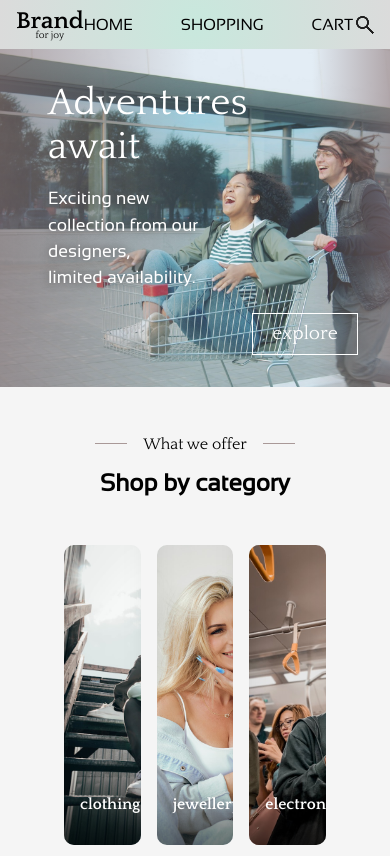
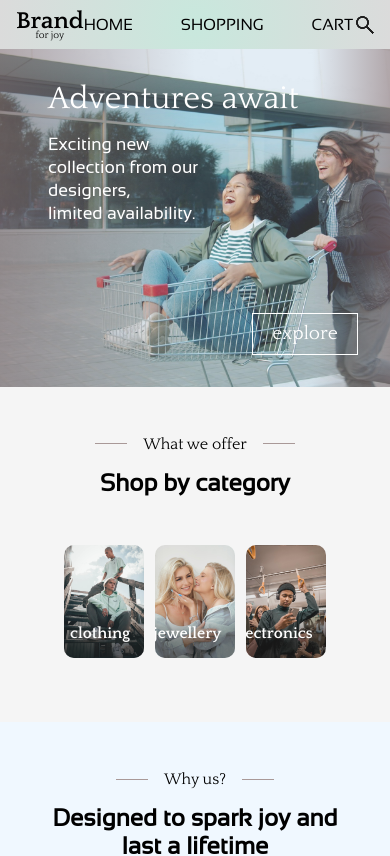
Before and after one commit to Katalout/shopping-cart, a React (Vite) app: page / in a window 390 px wide. Shown: the top 856 px of the page. Built offline with nearby package versions, Linux system fonts and the light colour scheme; no server answers.

Commit message:
Add responsive text-size to hero and category-cards
And fix arrow-appearance

```diff
--- a/src/Components/CategoryCard/CategoryCard.module.css
+++ b/src/Components/CategoryCard/CategoryCard.module.css
@@ -1,30 +1,37 @@
 .card {
+    flex: 1;
     position: relative;
     border-radius: 10px;
     overflow: hidden;
 
-    width: 200px;
-    height: 300px;
-    /* nem uszod meg a javascriptet valszegggg */
-    box-shadow: inset 0px -4em 40px -32px #00000083;
+    width: auto;
+    max-height: 70vh;
+    aspect-ratio: .7;
+
+    box-shadow: inset 0px -12vw 5vw -4vw #00000083;
+    opacity: 0.9;
     background-size: cover;
-    padding: 250px 10px 10px 1em;
+
+    display: flex;
+    justify-content: end;
+    align-items: end;
+    padding: 1em 0;
     text-align: end;
     color: white;
 
     font-family: var(--font-heading);
     font-weight: 600;
-    font-size: 1em;
+    font-size: clamp(1rem, 2.5vw, 1.5rem);
     letter-spacing: 5%;
 
-    transition: transform .35s, box-shadow .4s, text-shadow .4s;
+    transition: transform .25s, opacity .25s, box-shadow .3s, text-shadow .3s;
 
     &::after {
-        content: " ➢";
+        content: "➢";
         position: relative;
         opacity: 0;
         -webkit-transition: all 250ms;
-        transition: all 250ms;
+        transition: all 300ms;
         font-weight: 100;
     }
 
@@ -33,44 +40,17 @@
             0 8px 23px #00000040;
         transform: translateY(-6px);
         text-shadow: 0px 0px 8px #272626;
+        opacity: 1;
 
         &::after {
             opacity: 1;
+            margin-left: 0.3ch;
+            margin-right: 1ch;
         }
     }
 }
 
-.cardImg {
-    width: 100%;
-    height: 100%;
-    border-radius: 10px;
-    object-fit: cover;
-    opacity: 0.8;
-    transition: opacity 200ms ease;
-
-    &:hover {
-        opacity: 1;
-    }
+.card:nth-child(3) {
+    background-position-y: center;
 
 }
-
-.title {
-    font-family: var(--font-heading);
-    position: absolute;
-    bottom: 1em;
-    right: 1em;
-    color: white;
-    z-index: 1;
-}
-
-.overlay {
-    position: absolute;
-    background-image: linear-gradient(to bottom, #463e3e1c 10%, #00000000 50%, #363f2fdb);
-    inset: 0;
-    transition: opacity 200ms ease;
-
-
-    &:hover {
-        opacity: 0.2;
-    }
-}
--- a/src/Components/Home/Home.module.css
+++ b/src/Components/Home/Home.module.css
@@ -47,24 +47,25 @@
 }
 
 .textOnImg {
-    font-size: 2.4em;
+    font-size: clamp(2em, 3.8vw, 2.6em);
     font-family: var(--font-heading);
     letter-spacing: 3%;
+    width: max-content;
 }
 
 .textOnImg2 {
-    font-size: 1.1em;
+    font-size: clamp(1.1em, 2.4vw, 1.3em);
     margin-top: 1rem;
     font-family: var(--font-body);
     letter-spacing: 5%;
-    line-height: 1.5;
+    line-height: 1.3;
     text-shadow: 0px 0px 8px #534e4e;
 
 }
 
 .cardWrapper {
     display: flex;
-    gap: 1rem;
+    gap: 3vw;
     padding: 1rem;
 }
 
```
Also changed, not shown: 1 other file (tests, documents, lock files or other folders).
